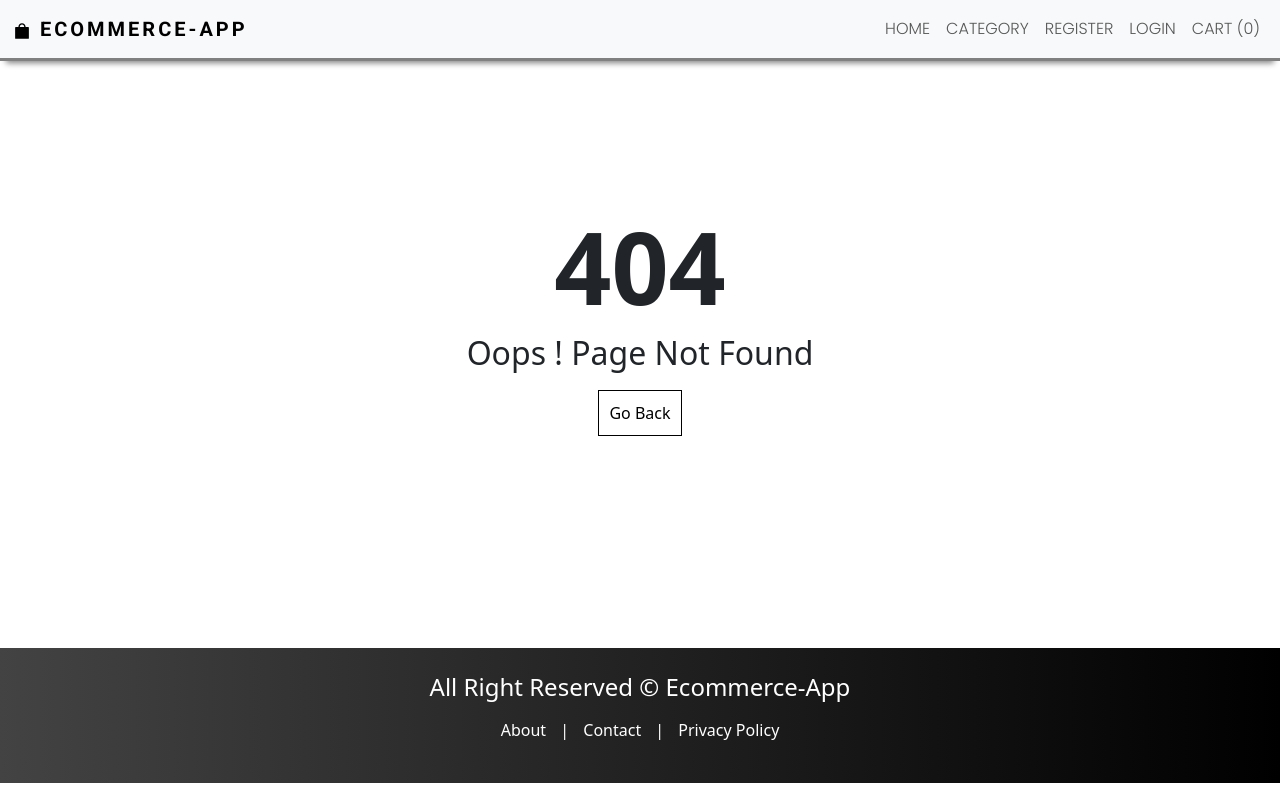
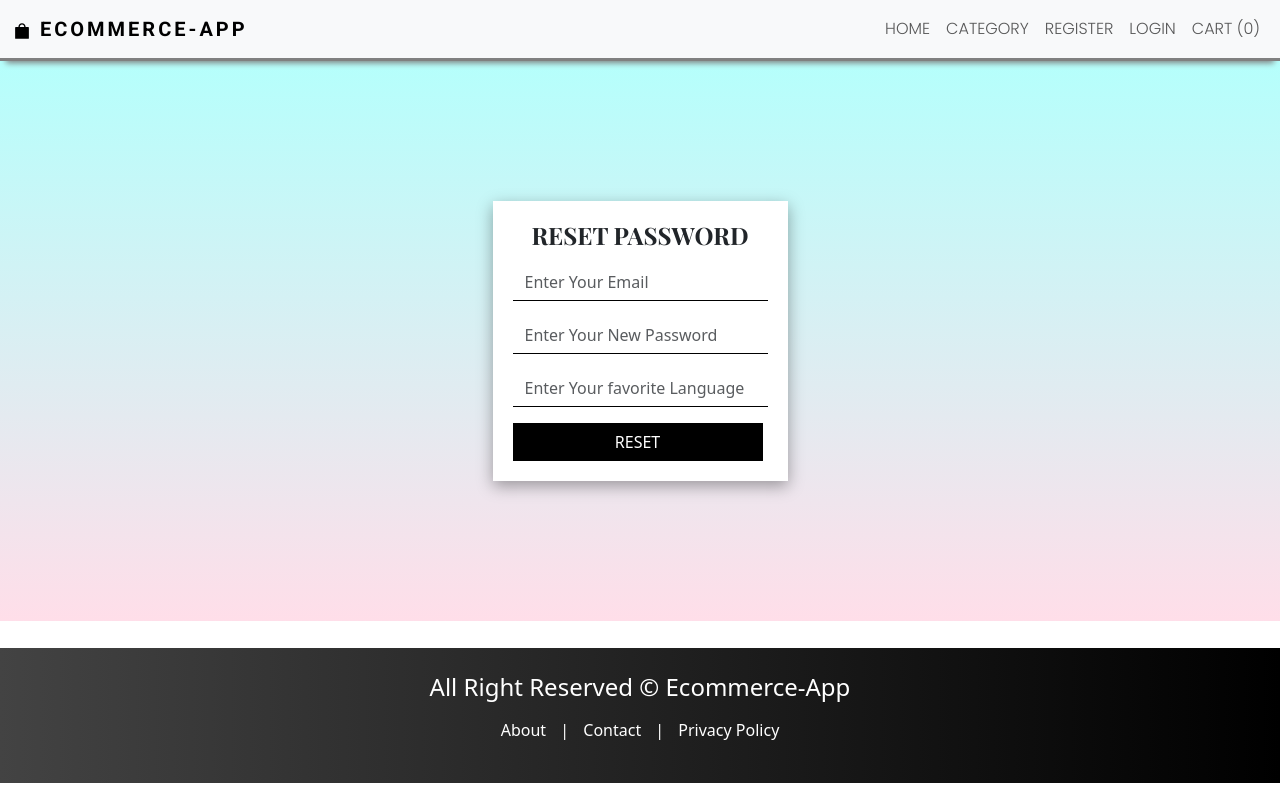
Before and after one commit to shaquib1/WatchGalaxy, a React (Create React App) app in the folder client/: page /forgot-password in a window 1280 px wide. Before the commit this address had no page. Built offline with nearby package versions, Linux system fonts and the light colour scheme.

Commit message:
forgot password

```diff
--- a/client/src/App.js
+++ b/client/src/App.js
@@ -9,6 +9,7 @@ import Register from "./pages/Auth/Register";
 import Login from "./pages/Auth/Login";
 import Dashboard from "./user/Dashboard";
 import PrivateRoute from "./components/Routes/Private";
+import ForgotPassword from "./pages/Auth/ForgotPassword";
 
 
 
@@ -23,6 +24,7 @@ function App() {
     </Route>
     <Route path="/register" element={<Register />} />
     <Route path="/login" element={<Login />} />
+    <Route path="/forgot-password" element={<ForgotPassword />} />
     <Route path="about"  element={<About />}/>
     <Route path="/contact"  element={<Contact />}/>
     <Route path="/policy"  element={<Policy />}/>
--- a/client/src/components/Layout/Header.jsx
+++ b/client/src/components/Layout/Header.jsx
@@ -6,9 +6,9 @@ import { toast } from 'react-hot-toast'
 
 const Header = () => {
   const [auth, setAuth] = useAuth();
-  const handleLogout =()=>{
+  const handleLogout = () => {
     setAuth({
-      ...auth , user:null , token:''
+      ...auth, user: null, token: ''
     })
     localStorage.removeItem('auth');
     toast.success("Logout Successfully");
@@ -43,9 +43,38 @@ const Header = () => {
                     <NavLink to="/login" className="nav-link" >Login</NavLink>
                   </li></>) : (
                   <>
-                    <li className="nav-item">
-                      <NavLink to="/login" onClick={handleLogout} className="nav-link" >Logout</NavLink>
+
+                    <li className="nav-item dropdown">
+                      <NavLink
+                        className="nav-link dropdown-toggle"
+                        href="#"
+                        role="button"
+                        data-bs-toggle="dropdown"
+                        aria-expanded="false"
+                      >
+                        {auth?.user?.name}
+                      </NavLink>
+                      <ul className="dropdown-menu">
+                        <li>
+                          <NavLink
+                            to="/dashboard"
+                            className="dropdown-item"
+                          >
+                            Dashboard
+                          </NavLink>
+                        </li>
+                        <li>
+                          <NavLink
+                            onClick={handleLogout}
+                            to="/login"
+                            className="dropdown-item"
+                          >
+                            Logout
+                          </NavLink>
+                        </li>
+                      </ul>
                     </li>
+
                   </>)
               }
 
--- /dev/null
+++ b/client/src/pages/Auth/ForgotPassword.jsx
@@ -0,0 +1,92 @@
+import React, { useState } from "react";
+import Layout from "./../../components/Layout/Layout";
+import axios from "axios";
+import { useNavigate } from "react-router-dom";
+import toast from "react-hot-toast";
+import "../../styles/AuthStyles.css";
+
+
+const ForgotPassword = () => {
+
+    const [email, setEmail] = useState("");
+    const [newPassword, setNewPassword] = useState("");
+    const [answer, setAnswer] = useState("");
+
+
+    const navigate = useNavigate();
+
+
+    // form function
+    const handleSubmit = async (e) => {
+        e.preventDefault();
+        try {
+            const res = await axios.post("/api/v1/auth/forgot-password", {
+                email,
+                newPassword,
+                answer,
+
+            });
+            if (res && res.data.success) {
+                toast.success(res.data && res.data.message);
+
+
+                navigate("/login");
+            } else {
+                toast.error(res.data.message);
+            }
+        } catch (error) {
+            console.log(error);
+            toast.error("Something went wrong");
+        }
+    };
+    return (
+        <Layout title="Forgot Password - Ecommerce">
+            <div className="form-container ">
+                <form onSubmit={handleSubmit}>
+                    <h4 className="title">RESET PASSWORD</h4>
+
+                    <div className="mb-3">
+                        <input
+                            type="email"
+                            value={email}
+                            onChange={(e) => setEmail(e.target.value)}
+                            className="form-control"
+                            id="exampleInputEmail1"
+                            placeholder="Enter Your Email "
+                            required
+                        />
+                    </div>
+                    <div className="mb-3">
+                        <input
+                            type="password"
+                            value={newPassword}
+                            onChange={(e) => setNewPassword(e.target.value)}
+                            className="form-control"
+                            id="exampleInputPassword1"
+                            placeholder="Enter Your New Password"
+                            required
+                        />
+                    </div>
+                    <div className="mb-3">
+                        <input
+                            type="password"
+                            value={answer}
+                            onChange={(e) => setAnswer(e.target.value)}
+                            className="form-control"
+                            id="exampleInputPassword1"
+                            placeholder="Enter Your favorite Language"
+                            required
+                        />
+                    </div>
+
+
+                    <button type="submit" className="btn btn-primary">
+                        RESET
+                    </button>
+                </form>
+            </div>
+        </Layout>
+    )
+}
+
+export default ForgotPassword
--- a/client/src/pages/Auth/Login.jsx
+++ b/client/src/pages/Auth/Login.jsx
@@ -39,7 +39,7 @@ const Login = () => {
     }
   };
   return (
-    <Layout title="Register - Ecommer App">
+    <Layout title="Login Page">
       <div className="form-container ">
         <form onSubmit={handleSubmit}>
           <h4 className="title">LOGIN FORM</h4>
--- a/client/src/pages/Auth/Register.jsx
+++ b/client/src/pages/Auth/Register.jsx
@@ -65,7 +65,7 @@ const Register = () => {
             <input type="text" value={address} onChange={(e) => setAddress(e.target.value)} className="form-control" id="exampleInputAddress" placeholder='Address' required />
           </div>
           <div className="mb-3">
-            <input type="text" value={answer} onChange={(e) => setAnswer(e.target.value)} className="form-control" id="exampleInputAddress" placeholder='Answer' required />
+            <input type="text" value={answer} onChange={(e) => setAnswer(e.target.value)} className="form-control" id="exampleInputAnswer" placeholder='What is Your Favorite Language' required />
           </div>
           <button type="submit" className="btn btn-primary" >Register</button>
         </form>
```
Also changed, not shown: 1 other file (tests, documents, lock files or other folders).
